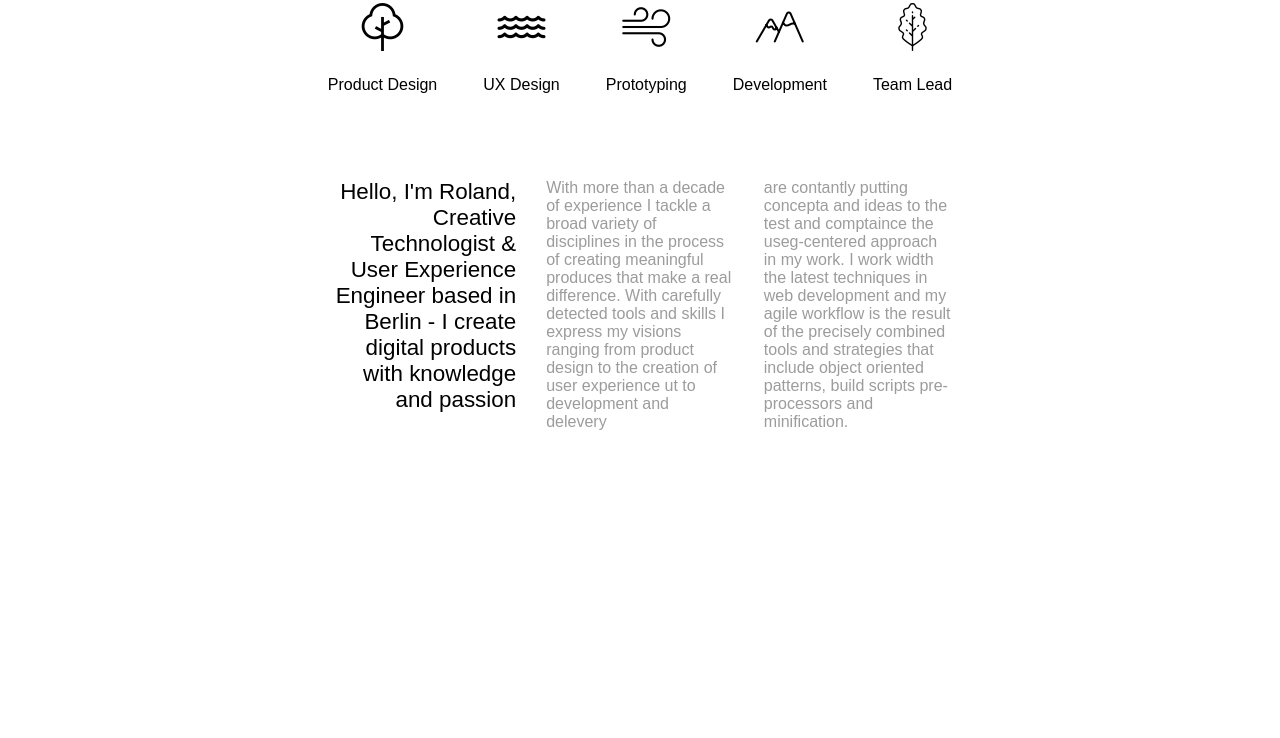
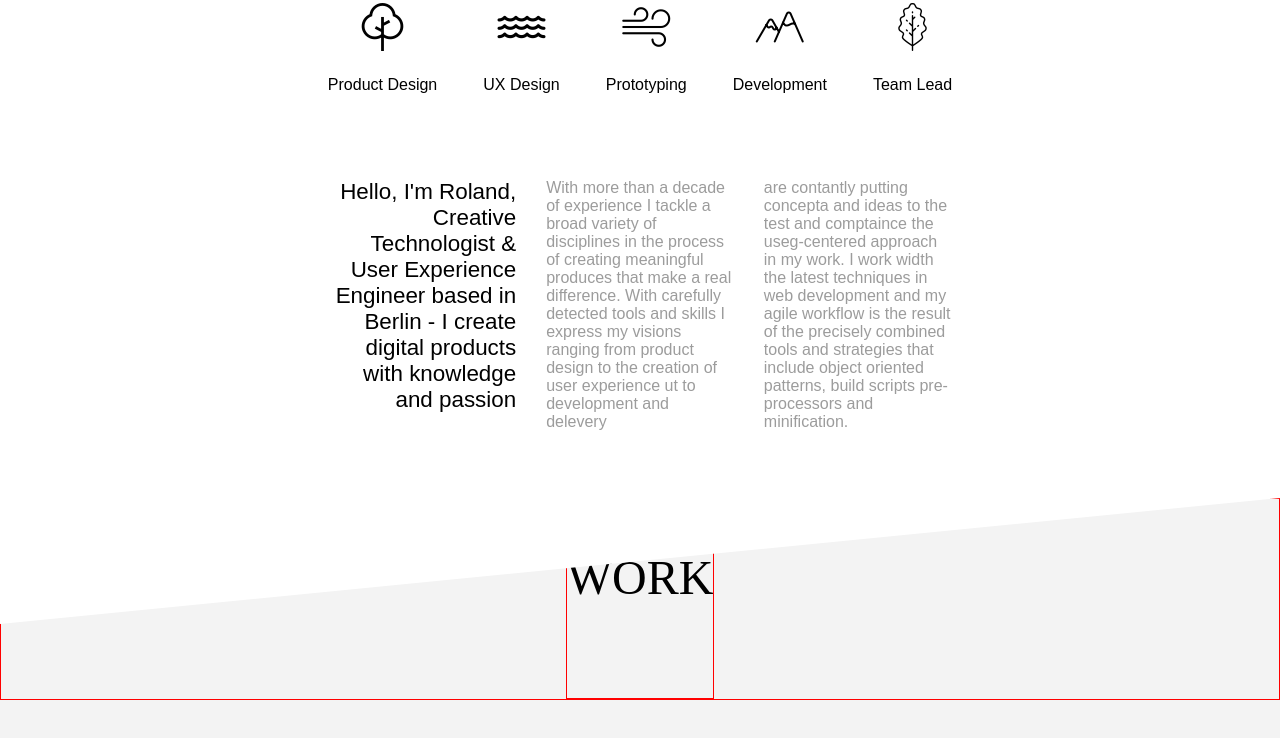
Before and after one commit to picpoint/gems, a website: page dist/index.html in a window 1280 px wide. Shown: the part 1132-1870 px from the top of the page. Before the commit the page ends 1578 px from the top, so only its background shows below. Drawn offline with Linux system fonts and the light colour scheme; files whose address does not match are found by name.

Commit message:
next screen

```diff
--- a/src/less/style.less
+++ b/src/less/style.less
@@ -16,7 +16,7 @@ body {
 	background: @whitebkg;
 }
 
-//FIRST SCREEN START
+//FIRST CONTAINER START
 .firstContainer {
 	background-color: @graybkg;
 	//border: @border;
@@ -34,11 +34,11 @@ body {
 		}
 	}
 }
-//FIRST SCREEN END
+//FIRST CONTAINER END
 
 
 
-//SECOND SCREEN START
+//SECOND CONTAINER START
 .secondContainer {
 	height: 300px;
 	&__wrap {
@@ -196,4 +196,36 @@ body {
 	}
 
 }
-//SECOND SCREEN END
+//SECOND CONTAINER END
+
+
+
+//THIRD CONTAINER START
+
+.thirdContainer {
+	background-color: @graybkg;
+	//border: @border;
+	-webkit-clip-path: polygon(0 18%, 100% 0, 100% 82%, 0 100%);
+	clip-path: polygon(0 18%, 100% 0, 100% 82%, 0 100%);
+	height: 700px;
+	margin-top: 500px;
+	z-index: -20;
+	&__wrap {
+		border: @border;
+		display: flex;
+		justify-content: center;
+		height: 200px;
+		z-index: 20;
+	}
+	&__headline {
+		border: @border;
+		z-index: 20;
+		margin-top: 50px;
+		h1 {
+			font-size: 3rem;
+			z-index: 20;
+		}
+	}
+}
+
+//THIRD CONTAINER END
```
Also changed, not shown: dist/css/style.css, dist/index.html, 1 other file.
